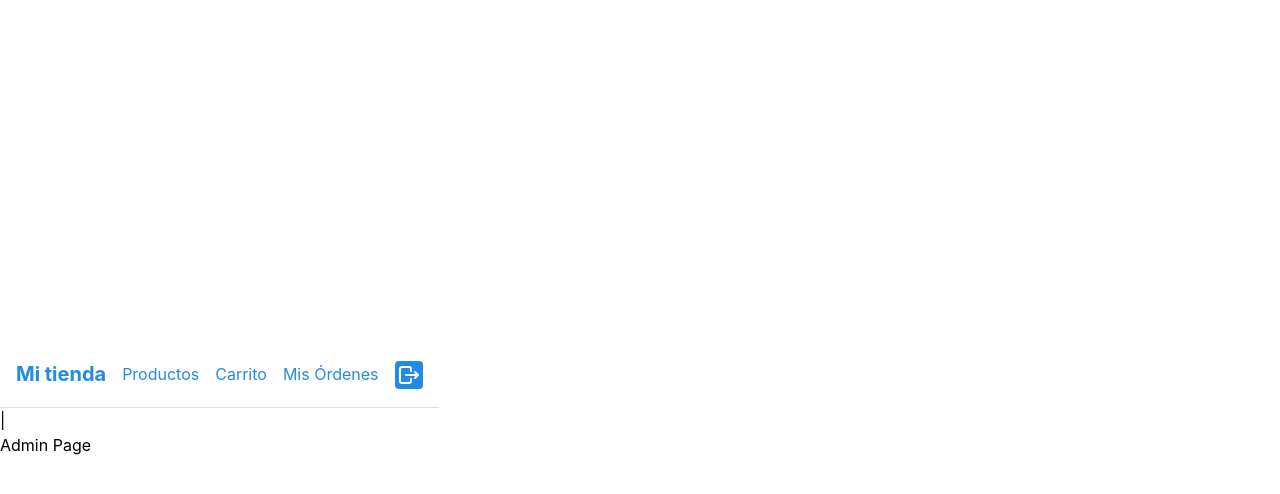
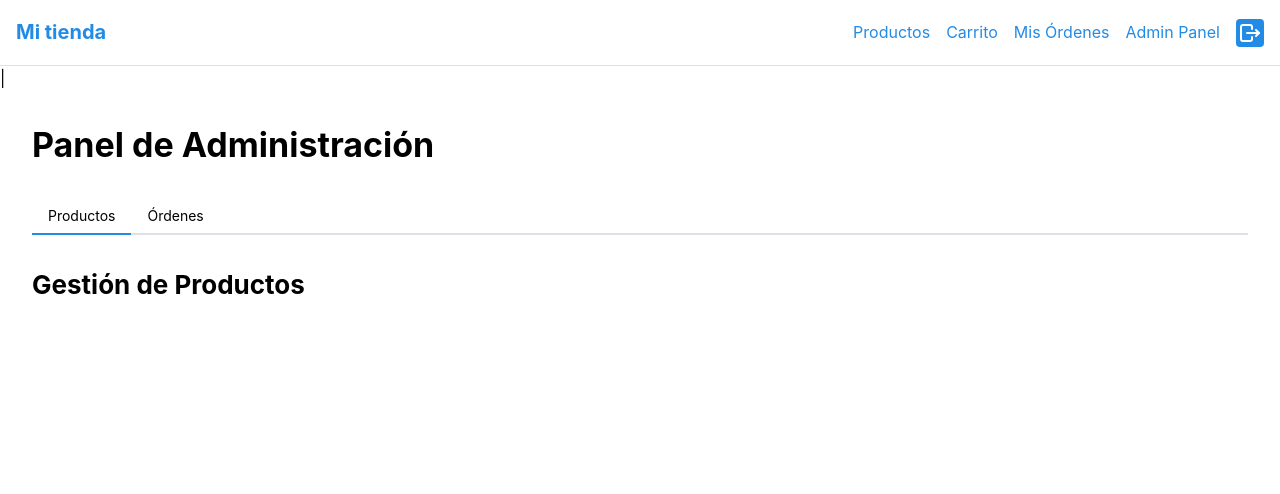
Before and after one commit to ciconid/proyecto-e-commerce-b2c, a React app in the folder frontend/: page /admin in a window 1280 px wide. Shown: the top 494 px of the page. Built offline with nearby package versions, Linux system fonts and the light colour scheme; no server answers; sample sign-in values are in the browser's storage; the HTML template or start-up script is replaced by a standard one.

Commit message:
feat: implementar AdminPage basica
- Crear componente Layout para contener toda la UI
- Agregar Admin Panel al Navbar
- Limpiar componentes <Box> de las paginas (ya esta en Layout)

```diff
--- a/frontend/src/App.tsx
+++ b/frontend/src/App.tsx
@@ -6,16 +6,14 @@ import CartPage from "./pages/CartPage"
 import OrdersPage from "./pages/OrdersPage"
 import AdminPage from "./pages/AdminPage"
 import NotFoundPage from "./pages/NotFoundPage"
-import Navbar from "./components/Navbar"
 import PrivateRoute from "./components/PrivateRoute"
-import { useAuthStore } from "./store/authStore"
+import Layout from "./components/Layout"
 
 function App() {
-    const accessToken = useAuthStore((state) => state.accessToken);
 
     return (
         <BrowserRouter>
-            {accessToken && <Navbar />}
+            <Layout>
 
                 <Routes>
                     {/* Rutas publicas */}
@@ -41,7 +39,7 @@ function App() {
 
                     {/* Ruta admin */}
                     <Route path="/admin" element={
-                    <PrivateRoute>
+                        <PrivateRoute requireAdmin={true}>
                             <AdminPage />
                         </PrivateRoute>
                     } />
@@ -53,6 +51,8 @@ function App() {
                     <Route path="*" element={<NotFoundPage />} />
 
                 </Routes>
+            </Layout>
+
         </BrowserRouter>
     )
 }
--- /dev/null
+++ b/frontend/src/components/Layout.tsx
@@ -0,0 +1,20 @@
+import { Box } from '@mantine/core';
+import Navbar from './Navbar';
+import { useAuthStore } from '../store/authStore';
+
+interface LayoutProps {
+    children: React.ReactNode;
+}
+
+function Layout({ children }: LayoutProps) {
+    const accessToken = useAuthStore((state) => state.accessToken);
+
+    return (
+        <Box style={{ width: '100vw', minHeight: '100vh' }}>
+            {accessToken && <Navbar />}
+            {children}
+        </Box>
+    );
+}
+
+export default Layout;
--- a/frontend/src/components/Navbar.tsx
+++ b/frontend/src/components/Navbar.tsx
@@ -9,6 +9,7 @@ function Navbar() {
     const navigate = useNavigate();
     const clearAuth = useAuthStore((state) => state.clearAuth);
     const totalItems = useCartStore((state) => state.getTotalItems());
+    const user = useAuthStore((state) => state.user);
 
     const handleLogout = () => {
         clearAuth();
@@ -16,7 +17,7 @@ function Navbar() {
     };
 
 
-    return(
+    return (
         <Box
             p={"md"}
             style={{
@@ -57,6 +58,13 @@ function Navbar() {
                         Mis Órdenes
                     </Anchor>
 
+                    {user?.role === "admin" &&
+                        <Anchor component={Link} to={"/admin"}>
+                            Admin Panel
+                        </Anchor>
+                    }
+
+
                     <ActionIcon onClick={handleLogout}>
                         <IconLogout />
                     </ActionIcon>
--- a/frontend/src/components/PrivateRoute.tsx
+++ b/frontend/src/components/PrivateRoute.tsx
@@ -4,15 +4,19 @@ import { useAuthStore } from "../store/authStore";
 
 interface PrivateRouteProps {
     children: React.ReactNode;
+    requireAdmin?: boolean;
 }
 
-function PrivateRoute({children}: PrivateRouteProps) {
+function PrivateRoute({children, requireAdmin = false}: PrivateRouteProps) {
     const accessToken = useAuthStore((state) => state.accessToken);
+    const user = useAuthStore((state) => state.user);
 
     if (!accessToken) {
-        return(
-            <Navigate to={"/login"} replace />
-        );
+        return(<Navigate to={"/login"} replace />);
+    }
+
+    if (requireAdmin && user?.role !== "admin") {
+        return(<Navigate to={"/products"} replace />);
     }
 
 
--- a/frontend/src/pages/AdminPage.tsx
+++ b/frontend/src/pages/AdminPage.tsx
@@ -1,5 +1,28 @@
+import { Container, Title, Tabs } from '@mantine/core';
+
 function AdminPage() {
-  return <div>Admin Page</div>;
+    return (
+        <Container fluid px="xl" py="xl">
+            <Title mb="xl">Panel de Administración</Title>
+
+            <Tabs defaultValue="products">
+                <Tabs.List>
+                    <Tabs.Tab value="products">Productos</Tabs.Tab>
+                    <Tabs.Tab value="orders">Órdenes</Tabs.Tab>
+                </Tabs.List>
+
+                <Tabs.Panel value="products" pt="xl">
+                    <Title order={2} mb="md">Gestión de Productos</Title>
+                    {/* Aquí va la tabla de productos */}
+                </Tabs.Panel>
+
+                <Tabs.Panel value="orders" pt="xl">
+                    <Title order={2} mb="md">Todas las Órdenes</Title>
+                    {/* Aquí va la tabla de órdenes */}
+                </Tabs.Panel>
+            </Tabs>
+        </Container>
+    );
 }
 
 export default AdminPage;
--- a/frontend/src/pages/CartPage.tsx
+++ b/frontend/src/pages/CartPage.tsx
@@ -4,7 +4,7 @@ import { Link } from "react-router-dom";
 import { useOrders } from "../hooks/useOrders";
 
 function CartPage() {
-    const { cart, isLoading, error, addItem, updateItem, removeItem } = useCart();
+    const { cart, isLoading, error, updateItem, removeItem } = useCart();
     const { createOrder, isCreatingOrder } = useOrders();
 
     if (isLoading) {
--- a/frontend/src/pages/OrdersPage.tsx
+++ b/frontend/src/pages/OrdersPage.tsx
@@ -17,27 +17,27 @@ function OrdersPage() {
 
     if (isLoading) {
         return (
-            <Box style={{ width: "100vw", height: "100vh" }}>
+
             <Center style={{ minHeight: '100vh' }}>
                 <Loader size="xl" />
             </Center>
-            </Box>
+
         );
     }
 
     if (error) {
         return (
-            <Box style={{ width: "100vw", height: "100vh" }}>
+
             <Container fluid px="xl">
                 <Text c="red">Error al cargar las órdenes</Text>
             </Container>
-            </Box>
+
         );
     }
 
     if (!orders || orders.length === 0) {
         return (
-            <Box style={{ width: "100vw", height: "100vh" }}>
+
             <Container fluid px="xl">
                 <Title mb="md">Mis Órdenes</Title>
                 <Text>No tenés órdenes todavía</Text>
@@ -45,12 +45,12 @@ function OrdersPage() {
                     Ver productos
                 </Button>
             </Container>
-            </Box>
+
         );
     }
 
     return (
-        <Box style={{ width: "100vw", height: "100vh" }}>
+
         <Container>
             <Title>Mis Órdenes</Title>
 
@@ -102,7 +102,7 @@ function OrdersPage() {
             ))}
 
         </Container>
-        </Box>
+
     );
 }
 
--- a/frontend/src/pages/ProductsPage.tsx
+++ b/frontend/src/pages/ProductsPage.tsx
@@ -21,16 +21,16 @@ function ProductsPage() {
 
     if (error) {
         return (
-            <Box style={{ width: "100vw", height: "100vh" }}>
+
             <Container>
                 <Text c={"red"}>Error al cargar productos</Text>
             </Container>
-            </Box>
+
         );
     }
 
     return (
-        <Box style={{ width: "100vw", height: "100vh" }}>
+
         <Container size={"xl"}>
             <Title mb={"xl"}>Productos</Title>
 
@@ -71,7 +71,7 @@ function ProductsPage() {
         </Container>
 
 
-        </Box>
+
 
 
 
```
Also changed, not shown: 1 other file (tests, documents, lock files or other folders). Lines whose indentation alone changed are shown as unchanged.
